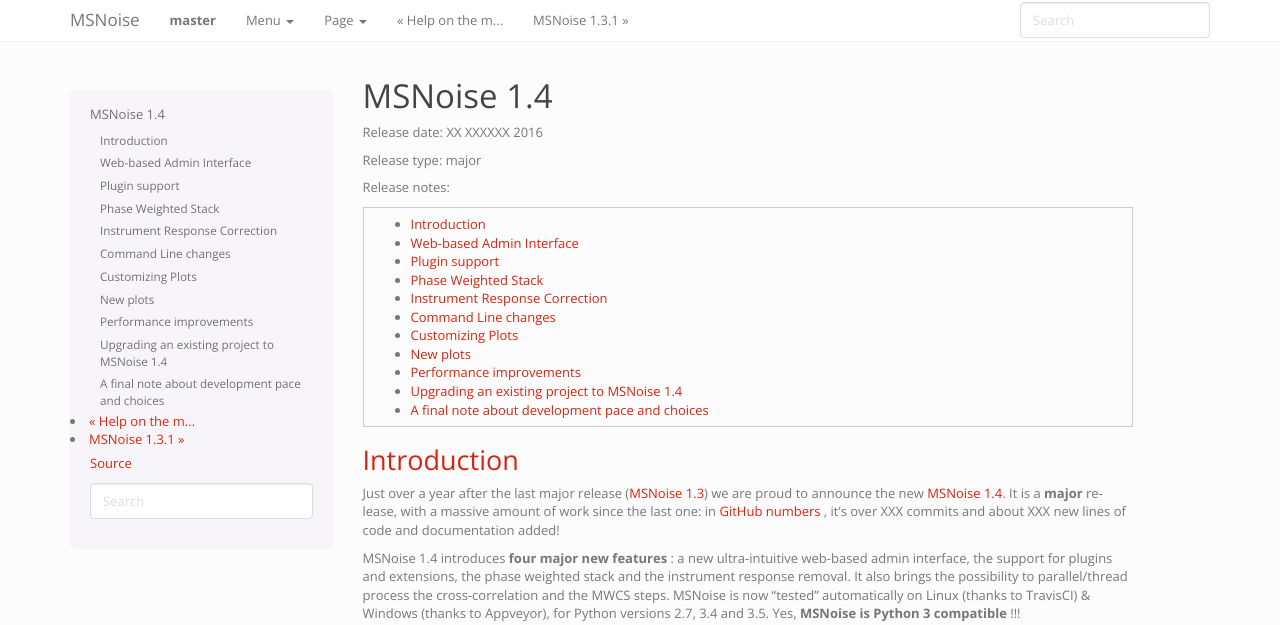
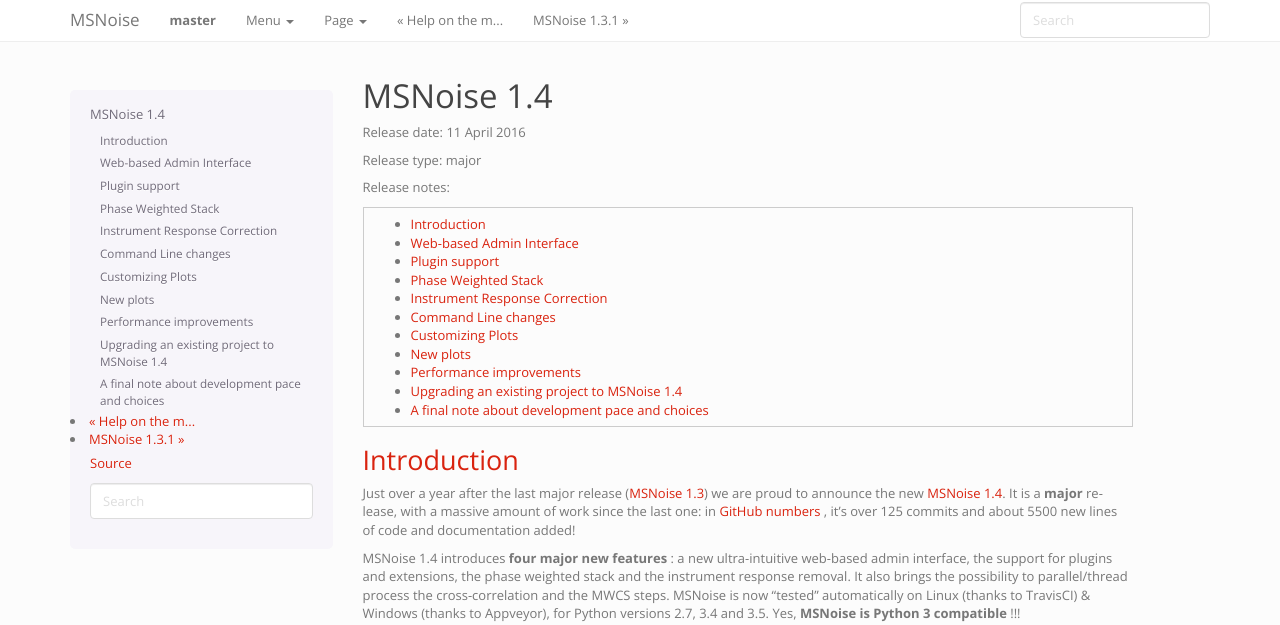
Before and after one commit to ROBelgium/MSNoise, a Sphinx documentation site: the page built from doc/releasenotes/msnoise-1.4.rst, in a window 1280 px wide and 900 px high. Shown: the top 625 px of the window. Built offline with Sphinx 7.4.7, drawn with Linux system fonts in a browser that asks for light colours; formulas are drawn with MathJax 3.

Commit message:
release notes

```diff
--- a/doc/releasenotes/msnoise-1.4.rst
+++ b/doc/releasenotes/msnoise-1.4.rst
@@ -1,9 +1,9 @@
 .. include:: ../configs.hrst
 
 MSNoise 1.4
-=============
+===========
 
-Release date: XX XXXXXX 2016
+Release date: 11 April 2016
 
 
 Release type: major
@@ -20,7 +20,8 @@
 to announce the new :doc:`msnoise-1.4`. It is a **major** release, with a
 massive amount of work since the last one: in `GitHub numbers
 <https://github.com/ROBelgium/MSNoise/graphs/contributors?from=2015-04-01&to=2016-04-20&type=c>`_
-, it's over XXX commits and about XXX new lines of code and documentation added!
+, it's over 125 commits and about 5500 new lines of code and documentation
+added!
 
 MSNoise 1.4 introduces **four major new features** : a new ultra-intuitive
 web-based admin interface, the support for plugins and extensions, the phase
```
